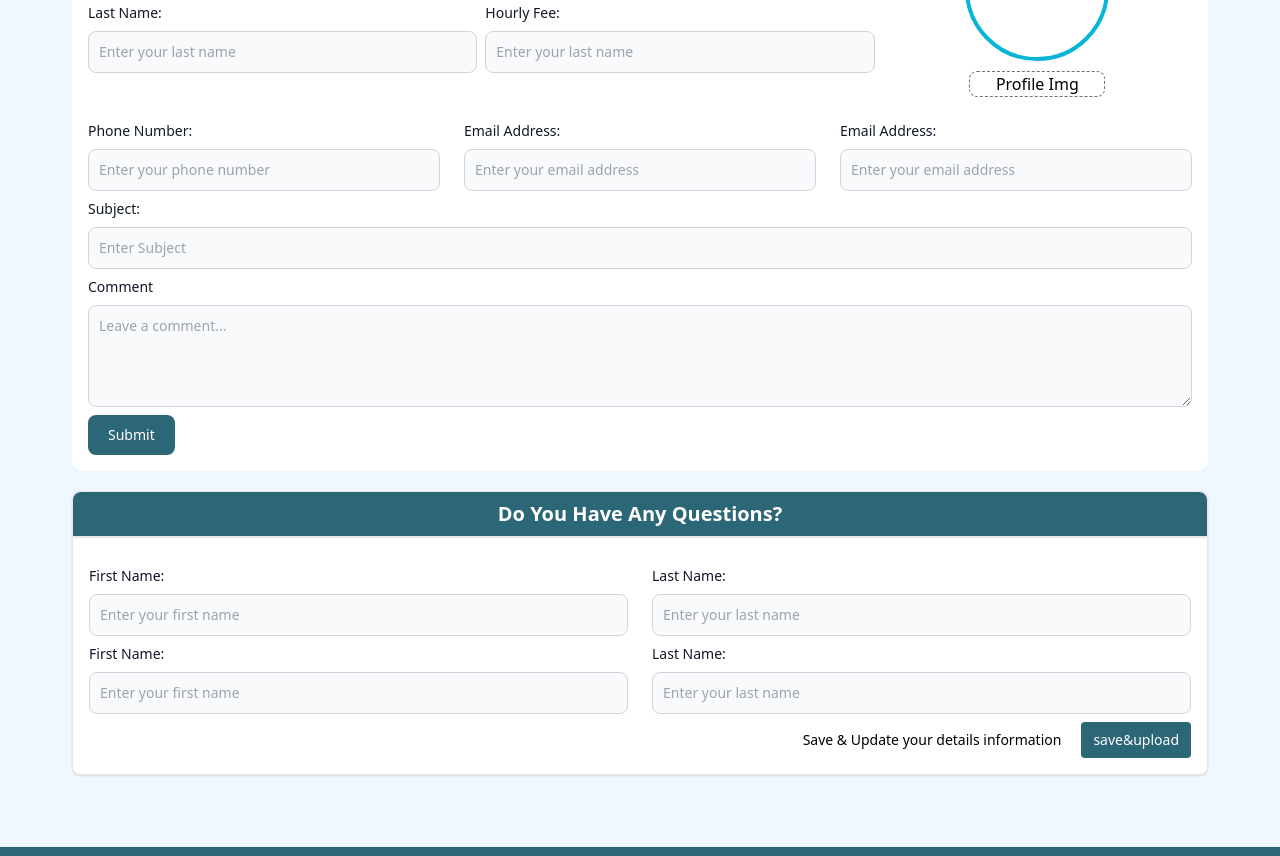
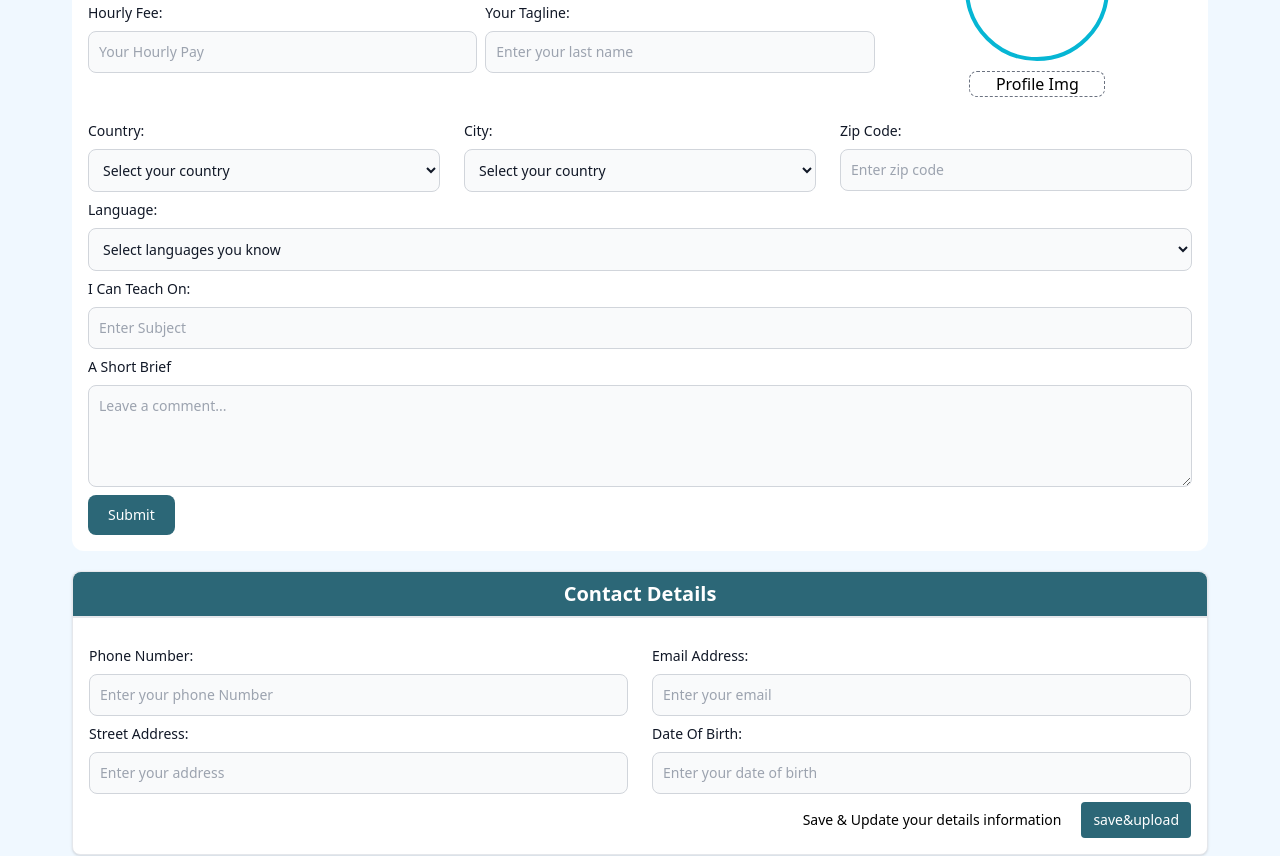
Before and after one commit to krazytofayel/tutor2u, a React (Vite) app: page /becomea_tutor in a window 1280 px wide. Shown: the part 1260-2116 px from the top of the page. Built offline with nearby package versions, Linux system fonts and the light colour scheme; the HTML template or start-up script is replaced by a standard one.

Commit message:
become a  page check complete

```diff
--- a/src/Components/Pages/BecomeaTutor/BecomeaTutor.jsx
+++ b/src/Components/Pages/BecomeaTutor/BecomeaTutor.jsx
@@ -28,7 +28,7 @@ const BecomeaTutor = () => {
 
   return (
     <>
-     <div className={`z-10  ${navfix ? ' top-0 h-[9%] w-full fixed bg-white transition-all duration-300 ease-in-out ' : ''}`} >
+      <div className={`z-10  ${navfix ? ' top-0 h-[11%] w-full fixed bg-white transition-all duration-300 ease-in-out ' : ''}`} >
         <Navbars className='relative ' />
 
       </div>
@@ -41,11 +41,11 @@ const BecomeaTutor = () => {
             <div className="xl:w-4/6 lg:w-2/4 md:w-1/2 w-full lg:pr-10 lg:py-6 mb-6 lg:mb-0 md:pr-5">
               <div className="xl:w-[45rem]">
                 <h1 className="text-white text-center md:text-start text-[24px] xl:text-[40px] lg:text-[36px] md:text-[27px] title-font font-bold mb-4 ">
-                Be an Educator
+                  Be an Educator
                 </h1>
 
                 <p className="leading-relaxed text-center md:text-start xl:text-[20px] text-lg text-white mb-4 lg:font-semibold md:font-semibold font-normal">
-                Join us in shaping the future of our students, and embark on a rewarding journey as an integral member of our tutoring program. Your passion for teaching will find a meaningful home here.
+                  Join us in shaping the future of our students, and embark on a rewarding journey as an integral member of our tutoring program. Your passion for teaching will find a meaningful home here.
                 </p>
               </div>
             </div>
@@ -66,12 +66,12 @@ const BecomeaTutor = () => {
             <div className="xl:w-4/6 lg:w-2/4 md:w-1/2  w-full lg:pl-10 lg:py-6 mb-6 lg:mb-0 md:pr-5">
 
               <div className="xl:w-[45rem]">
-                <h1 className="text-gray-800 text-[24px] xl:text-[40px] lg:text-[36px] md:text-[27px] title-font font-bold mb-4 ">
-                Benefits of tutoring with us
+                <h1 className="text-[#2c6777] text-[24px] xl:text-[40px] lg:text-[36px] md:text-[27px] title-font font-bold mb-4 ">
+                  Benefits of tutoring with us
                 </h1>
 
                 <p className="leading-relaxed xl:text-[20px] text-lg text-black mb-4 lg:font-semibold md:font-semibold font-normal">
-                The benefits of tutoring with us extend beyond the classroom, as we invite educators like you to join our dynamic tutoring program. As part of our team, you'll have the opportunity to make a lasting impact on the lives of eager learners, helping them unlock their full academic potential.
+                  The benefits of tutoring with us extend beyond the classroom, as we invite educators like you to join our dynamic tutoring program. As part of our team, you'll have the opportunity to make a lasting impact on the lives of eager learners, helping them unlock their full academic potential.
                 </p>
               </div>
             </div>
@@ -88,7 +88,7 @@ const BecomeaTutor = () => {
           <div className="container mx-auto">
 
 
-            <h3 className="text-3xl text-gray-800 font-bold mb-2 py-2 ml-3">Get in Touch</h3>
+            <h3 className="text-3xl text-[#2c6777] font-bold mb-2 py-2 ml-3">Get in Touch</h3>
             <div className="grid grid-cols-12 gap-5  p-2">
 
               <div className="col-span-12 ">
@@ -105,6 +105,14 @@ const BecomeaTutor = () => {
                           />
                         </div>
                         <div className="mb-2">
+                          <label className="block mb-2 text-sm font-medium text-gray-900 ">Hourly Fee:</label>
+                          <input type="number" id="Last_Name" className="bg-gray-50 border border-gray-300 text-gray-900 text-sm rounded-lg focus:ring-blue-500 focus:border-blue-500 block w-full p-2.5 " placeholder="Your Hourly Pay" required
+
+
+                            {...register('Last_Name')}
+                          />
+                        </div>
+                        <div className="mb-2">
                           <label className="block mb-2 text-sm font-medium text-gray-900 ">Last Name:</label>
                           <input type="text" id="Last_Name" className="bg-gray-50 border border-gray-300 text-gray-900 text-sm rounded-lg focus:ring-blue-500 focus:border-blue-500 block w-full p-2.5 " placeholder="Enter your last name" required
 
@@ -117,19 +125,12 @@ const BecomeaTutor = () => {
                           <input type="text" id="Last_Name" className="bg-gray-50 border border-gray-300 text-gray-900 text-sm rounded-lg focus:ring-blue-500 focus:border-blue-500 block w-full p-2.5 " placeholder="Enter your last name" required
 
 
-                            {...register('Last_Name')}
+                            {...register('Enter your Tagline')}
                           />
                         </div>
-                        <div className="mb-2">
-                          <label className="block mb-2 text-sm font-medium text-gray-900 ">Hourly Fee:</label>
-                          <input type="number" id="Last_Name" className="bg-gray-50 border border-gray-300 text-gray-900 text-sm rounded-lg focus:ring-blue-500 focus:border-blue-500 block w-full p-2.5 " placeholder="Enter your last name" required
 
-
-                            {...register('Last_Name')}
-                          />
-                        </div>
                         <div className="row-start-1 row-end-3 ">
-                        <ImageUpload/>
+                          <ImageUpload />
                         </div>
 
 
@@ -157,25 +158,46 @@ const BecomeaTutor = () => {
                         </div>
 
                       </div> */}
-                       <div className="grid md:grid-cols-3 mt-10 md:gap-6">
+                      <div className="grid md:grid-cols-3 mt-10 md:gap-6">
                         <div className="mb-2">
-                          <label className="block mb-2 text-sm font-medium text-gray-900 ">Phone Number:</label>
-                          <input type="number" id="Phone_Number" className="bg-gray-50 border border-gray-300 text-gray-900 text-sm rounded-lg focus:ring-blue-500 focus:border-blue-500 block w-full p-2.5 " placeholder="Enter your phone number" required
+                          <label className="block mb-2 text-sm font-medium text-gray-900">Country:</label>
+                          <select
+                            id="Country"
+                            className="bg-gray-50 border border-gray-300 text-gray-900 text-sm rounded-lg focus:ring-blue-500 focus:border-blue-500 block w-full p-2.5"
+                            defaultValue=""
+                            required
+                            {...register("Country")}
+                          >
+                            <option value="" disabled hidden>
+                              Select your country
+                            </option>
+                            <option value="USA">USA</option>
+                            <option value="Canada">Canada</option>
 
-                            {...register("Phone_Number")}
-                          />
+                          </select>
                         </div>
+
                         <div className="mb-2">
-                          <label className="block mb-2 text-sm font-medium text-gray-900 ">Email Address:</label>
-                          <input type="text" id="Email_Address" className="bg-gray-50 border border-gray-300 text-gray-900 text-sm rounded-lg focus:ring-blue-500 focus:border-blue-500 block w-full p-2.5 " placeholder="Enter your email address" required
+                          <label className="block mb-2 text-sm font-medium text-gray-900">City:</label>
+                          <select
+                            id="Country"
+                            className="bg-gray-50 border border-gray-300 text-gray-900 text-sm rounded-lg focus:ring-blue-500 focus:border-blue-500 block w-full p-2.5"
+                            defaultValue="" // Set default value if needed
+                            required
+                            {...register("Country")} // Assuming this is the name for the form control
+                          >
+                            <option value="" disabled hidden>
+                              Select your country
+                            </option>
+                            <option value="USA">USA</option>
+                            <option value="Canada">Canada</option>
+                            {/* Add more options as needed */}
+                          </select>
+                        </div>
 
-                            {...register("Email_Address")}
-
-                          />
-                        </div>
                         <div className="mb-2">
-                          <label className="block mb-2 text-sm font-medium text-gray-900 ">Email Address:</label>
-                          <input type="text" id="Email_Address" className="bg-gray-50 border border-gray-300 text-gray-900 text-sm rounded-lg focus:ring-blue-500 focus:border-blue-500 block w-full p-2.5 " placeholder="Enter your email address" required
+                          <label className="block mb-2 text-sm font-medium text-gray-900 ">Zip Code:</label>
+                          <input type="text" id="Email_Address" className="bg-gray-50 border border-gray-300 text-gray-900 text-sm rounded-lg focus:ring-blue-500 focus:border-blue-500 block w-full p-2.5 " placeholder="Enter zip code" required
 
                             {...register("Email_Address")}
 
@@ -184,16 +206,34 @@ const BecomeaTutor = () => {
 
                       </div>
                       <div className="mb-2">
-                        <label className="block mb-2 text-sm font-medium text-gray-900 ">Subject:</label>
+                        <label className="block mb-2 text-sm font-medium text-gray-900">Language:</label>
+                        <select
+                          id="Country"
+                          className="bg-gray-50 border border-gray-300 text-gray-900 text-sm rounded-lg focus:ring-blue-500 focus:border-blue-500 block w-full p-2.5"
+                          defaultValue="" // Set default value if needed
+                          required
+                          {...register("Country")} // Assuming this is the name for the form control
+                        >
+                          <option value="" disabled hidden>
+                            Select languages you know
+                          </option>
+                          <option value="USA">USA</option>
+                          <option value="Canada">Canada</option>
+                          {/* Add more options as needed */}
+                        </select>
+                      </div>
+                      <div className="mb-2">
+                        <label className="block mb-2 text-sm font-medium text-gray-900 ">I Can Teach On:</label>
                         <input type="text" id="Subject" className="bg-gray-50 border border-gray-300 text-gray-900 text-sm rounded-lg focus:ring-blue-500 focus:border-blue-500 block w-full p-2.5 " placeholder="Enter Subject" required
 
                           {...register("Subject")}
                         />
                       </div>
 
+
                       <div className="mb-2">
 
-                        <label className="block mb-2 text-sm font-medium text-gray-900 ">Comment</label>
+                        <label className="block mb-2 text-sm font-medium text-gray-900 ">A Short Brief</label>
                         <textarea id="message" rows="4" className="block p-2.5 w-full text-sm text-gray-900 bg-gray-50 rounded-lg border border-gray-300 focus:ring-blue-500 focus:border-blue-500 " placeholder="Leave a comment..."></textarea>
 
                       </div>
@@ -223,22 +263,22 @@ const BecomeaTutor = () => {
                   <div className=" w-auto  bg-white border border-gray-200 rounded-lg shadow">
 
                     <h5 className="mb-3 p-2 text-base font-semibold bg-[#2c6777] text-white text-center  rounded-t-lg  border-b-2 w-full md:text-xl ">
-                      Do You Have Any Questions?
+                      Contact Details
                     </h5>
 
 
                     <div className="p-4">
                       <div className="grid md:grid-cols-2 md:gap-6">
                         <div className="mb-2">
-                          <label className="block mb-2 text-sm font-medium text-gray-900 ">First Name:</label>
-                          <input type="text" id="First_Name" className="bg-gray-50 border border-gray-300 text-gray-900 text-sm rounded-lg focus:ring-blue-500 focus:border-blue-500 block w-full p-2.5 " placeholder="Enter your first name" required
+                          <label className="block mb-2 text-sm font-medium text-gray-900 ">Phone Number:</label>
+                          <input type="text" id="First_Name" className="bg-gray-50 border border-gray-300 text-gray-900 text-sm rounded-lg focus:ring-blue-500 focus:border-blue-500 block w-full p-2.5 " placeholder="Enter your phone Number" required
 
                             {...register('First_Name')}
                           />
                         </div>
                         <div className="mb-2">
-                          <label className="block mb-2 text-sm font-medium text-gray-900 ">Last Name:</label>
-                          <input type="text" id="Last_Name" className="bg-gray-50 border border-gray-300 text-gray-900 text-sm rounded-lg focus:ring-blue-500 focus:border-blue-500 block w-full p-2.5 " placeholder="Enter your last name" required
+                          <label className="block mb-2 text-sm font-medium text-gray-900 ">Email Address:</label>
+                          <input type="text" id="Last_Name" className="bg-gray-50 border border-gray-300 text-gray-900 text-sm rounded-lg focus:ring-blue-500 focus:border-blue-500 block w-full p-2.5 " placeholder="Enter your email" required
 
 
                             {...register('Last_Name')}
@@ -248,15 +288,15 @@ const BecomeaTutor = () => {
                       </div>
                       <div className="grid md:grid-cols-2 md:gap-6">
                         <div className="mb-2">
-                          <label className="block mb-2 text-sm font-medium text-gray-900 ">First Name:</label>
-                          <input type="text" id="First_Name" className="bg-gray-50 border border-gray-300 text-gray-900 text-sm rounded-lg focus:ring-blue-500 focus:border-blue-500 block w-full p-2.5 " placeholder="Enter your first name" required
+                          <label className="block mb-2 text-sm font-medium text-gray-900 ">Street Address:</label>
+                          <input type="text" id="First_Name" className="bg-gray-50 border border-gray-300 text-gray-900 text-sm rounded-lg focus:ring-blue-500 focus:border-blue-500 block w-full p-2.5 " placeholder="Enter your address" required
 
                             {...register('First_Name')}
                           />
                         </div>
                         <div className="mb-2">
-                          <label className="block mb-2 text-sm font-medium text-gray-900 ">Last Name:</label>
-                          <input type="text" id="Last_Name" className="bg-gray-50 border border-gray-300 text-gray-900 text-sm rounded-lg focus:ring-blue-500 focus:border-blue-500 block w-full p-2.5 " placeholder="Enter your last name" required
+                          <label className="block mb-2 text-sm font-medium text-gray-900 ">Date Of Birth:</label>
+                          <input type="text" id="Last_Name" className="bg-gray-50 border border-gray-300 text-gray-900 text-sm rounded-lg focus:ring-blue-500 focus:border-blue-500 block w-full p-2.5 " placeholder="Enter your date of birth" required
 
 
                             {...register('Last_Name')}
```
